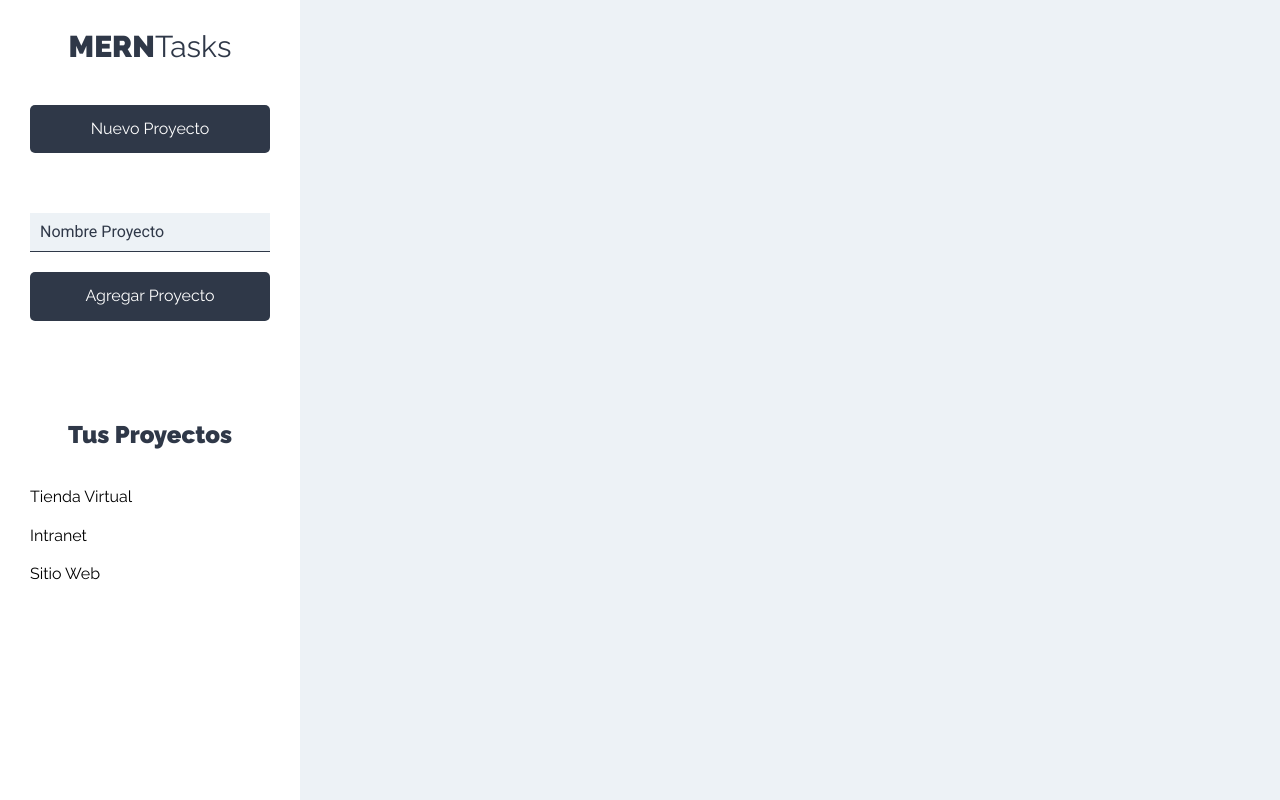
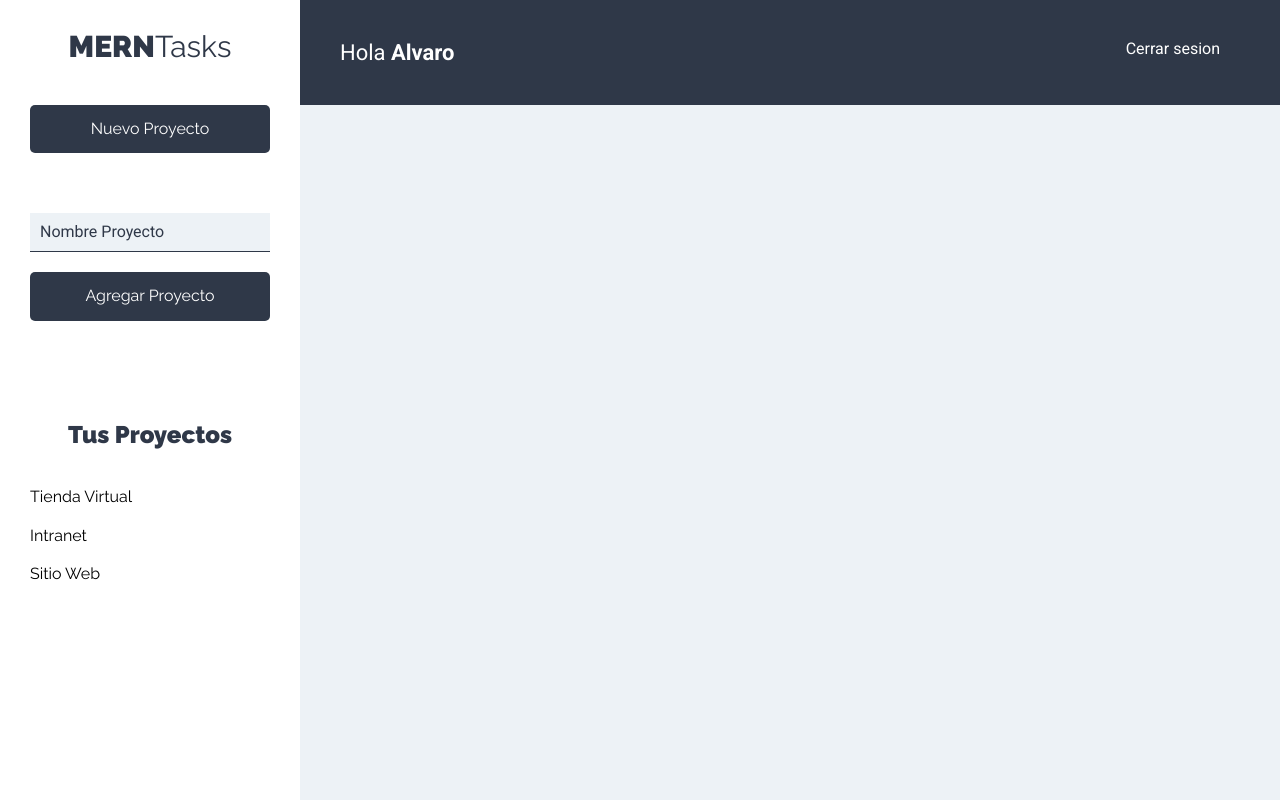
Before and after one commit to SkinnyA/AdministradorProyectos-Cliente, a React (Create React App) app: page /proyectos in a window 1280 px wide. Built offline with nearby package versions, Linux system fonts and the light colour scheme.

Commit message:
Header added

```diff
--- /dev/null
+++ b/src/components/layout/Barra.js
@@ -0,0 +1,14 @@
+import React from 'react';
+
+const Barra = () => {
+    return (
+        <header className="app-header">
+            <p className="nombre-usuario">Hola <span>Alvaro</span></p>
+            <nav className="nav-principal">
+                <a href="#!">Cerrar sesion</a>
+            </nav>
+        </header>
+    );
+}
+
+export default Barra;
--- a/src/components/proyectos/Proyectos.js
+++ b/src/components/proyectos/Proyectos.js
@@ -1,11 +1,14 @@
 import React from 'react';
 import Sidebar from '../layout/Sidebar';
+import Barra from '../layout/Barra';
 
 const Proyectos = () => {
     return (
         <div className="contenedor-app">
             <Sidebar />
             <div className="seccion-principal">
+                <Barra />
+
                 <main>
                     <div className="contenedor-tareas">
 
```
